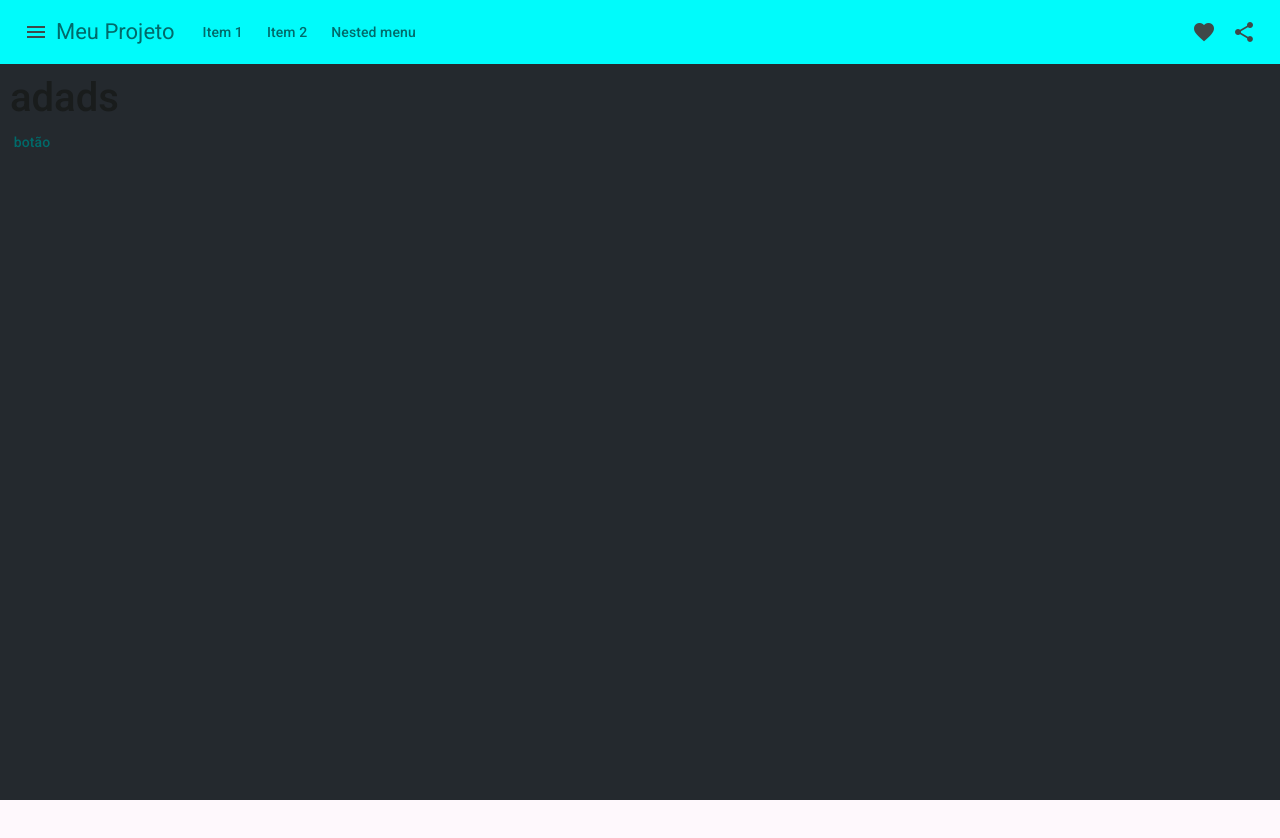
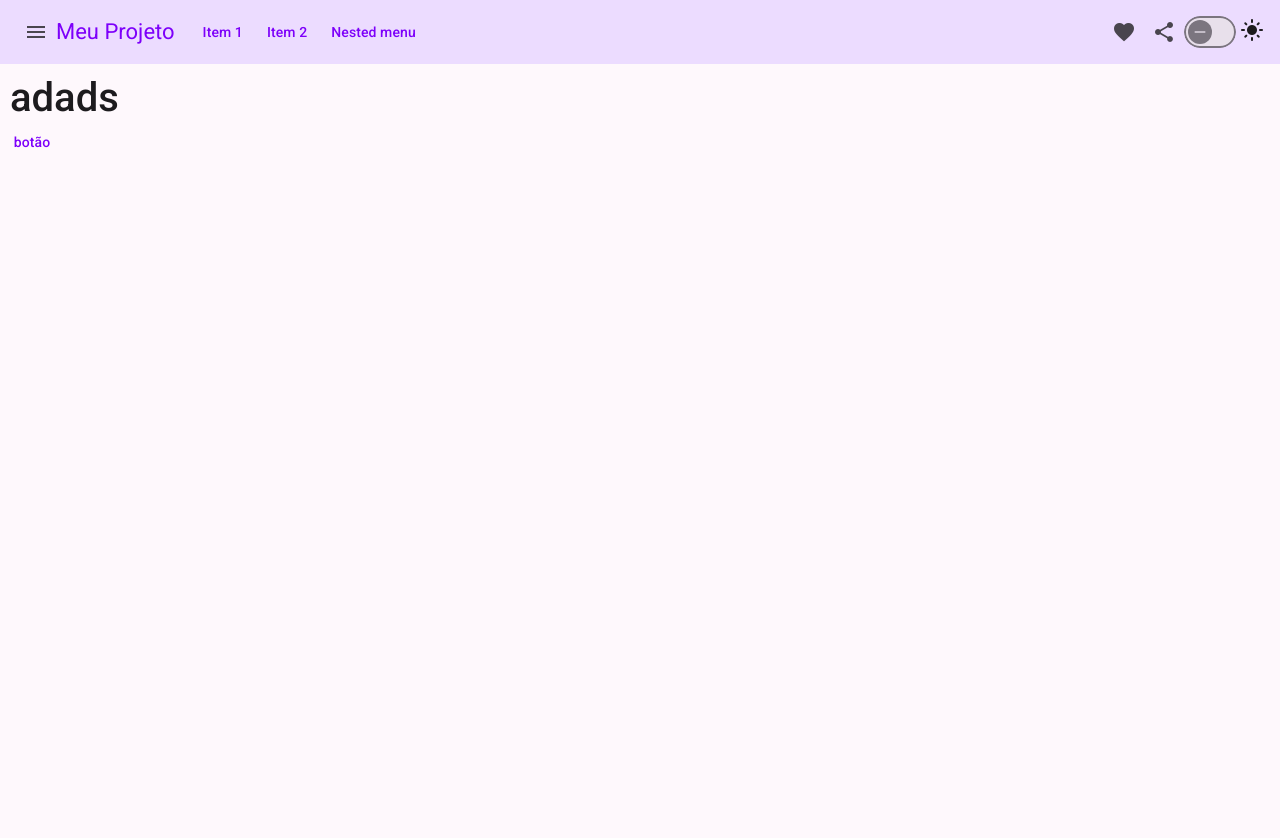
Before and after one commit to gerson-gs7/projeto-base-com-sidebar, an Angular app: page / in a window 1280 px wide. Shown: the top 838 px of the page. Built offline with nearby package versions, Linux system fonts and the light colour scheme.

Commit message:
feat: implementado switch para alterar entre tema claro e escuro

```diff
--- a/src/app/app.component.ts
+++ b/src/app/app.component.ts
@@ -6,7 +6,7 @@ import { ToolbarComponent } from './components/toolbar/toolbar.component';
   selector: 'app-root',
   imports: [RouterOutlet, ToolbarComponent],
   templateUrl: './app.component.html',
-  styleUrl: './app.component.scss'
+  styleUrl: './app.component.scss',
 })
 export class AppComponent {
   title = 'projeto-base-com-sidebar';
--- a/src/app/components/toolbar/toolbar.component.html
+++ b/src/app/components/toolbar/toolbar.component.html
@@ -52,4 +52,8 @@
   <button mat-icon-button class="example-icon" aria-label="Example icon-button with share icon">
     <mat-icon>share</mat-icon>
   </button>
+  <mat-slide-toggle [(ngModel)]="isChecked" (change)="switchTheme()">
+    <mat-icon *ngIf="isChecked">light</mat-icon>
+    <mat-icon *ngIf="!isChecked">light_mode</mat-icon>
+  </mat-slide-toggle>
 </mat-toolbar>
--- a/src/app/components/toolbar/toolbar.component.scss
+++ b/src/app/components/toolbar/toolbar.component.scss
@@ -1,4 +1,4 @@
-@use "@angular/material" as mat;
+@use '@angular/material' as mat;
 
 .example-spacer {
   flex: 1 1 auto;
--- a/src/app/components/toolbar/toolbar.component.ts
+++ b/src/app/components/toolbar/toolbar.component.ts
@@ -1,14 +1,43 @@
-import { Component } from '@angular/core';
-import { SharedModule } from '../../shared/shared.module';
-import { MatToolbarModule } from '@angular/material/toolbar';
+import { DOCUMENT } from '@angular/common';
+import { Component, inject, OnInit, Renderer2 } from '@angular/core';
+import { FormsModule, ReactiveFormsModule } from '@angular/forms';
 import { MatDividerModule } from '@angular/material/divider';
 import { MatMenuModule } from '@angular/material/menu';
+import { MatSlideToggleModule } from '@angular/material/slide-toggle';
+import { MatToolbarModule } from '@angular/material/toolbar';
+import { SharedModule } from '../../shared/shared.module';
 
 @Component({
   selector: 'app-toolbar',
   standalone: true,
-  imports: [SharedModule, MatToolbarModule, MatDividerModule, MatMenuModule],
+  imports: [
+    SharedModule,
+    MatToolbarModule,
+    MatDividerModule,
+    MatMenuModule,
+    MatSlideToggleModule,
+    FormsModule,
+    ReactiveFormsModule,
+  ],
   templateUrl: './toolbar.component.html',
   styleUrl: './toolbar.component.scss',
 })
-export class ToolbarComponent {}
+export class ToolbarComponent implements OnInit {
+  isChecked = false;
+  private renderer = inject(Renderer2);
+  private document = inject(DOCUMENT);
+
+  ngOnInit(): void {
+    console.log(this.isChecked);
+  }
+
+  switchTheme() {
+    console.log('mudou ' + this.isChecked);
+
+    if (this.isChecked) {
+      this.renderer.addClass(this.document.body, 'dark-mode');
+    } else {
+      this.renderer.removeClass(this.document.body, 'dark-mode');
+    }
+  }
+}
--- a/src/index.html
+++ b/src/index.html
@@ -1,15 +1,18 @@
 <!doctype html>
 <html lang="en">
-<head>
-  <meta charset="utf-8">
-  <title>Projeto Base</title>
-  <base href="/">
-  <meta name="viewport" content="width=device-width, initial-scale=1">
-  <link rel="icon" type="image/x-icon" href="favicon.ico">
-  <link href="https://fonts.googleapis.com/css2?family=Roboto:wght@300;400;500&display=swap" rel="stylesheet">
-  <link href="https://fonts.googleapis.com/icon?family=Material+Icons" rel="stylesheet">
-</head>
-<body class="mat-typography dark-mode">
-  <app-root></app-root>
-</body>
+  <head>
+    <meta charset="utf-8" />
+    <title>Projeto Base</title>
+    <base href="/" />
+    <meta name="viewport" content="width=device-width, initial-scale=1" />
+    <link rel="icon" type="image/x-icon" href="favicon.ico" />
+    <link
+      href="https://fonts.googleapis.com/css2?family=Roboto:wght@300;400;500&display=swap"
+      rel="stylesheet"
+    />
+    <link href="https://fonts.googleapis.com/icon?family=Material+Icons" rel="stylesheet" />
+  </head>
+  <body class="mat-typography">
+    <app-root></app-root>
+  </body>
 </html>
--- a/src/styles.scss
+++ b/src/styles.scss
@@ -1,4 +1,4 @@
-@use "@angular/material" as mat;
+@use '@angular/material' as mat;
 
 html {
   @include mat.theme(
@@ -22,7 +22,7 @@ html {
     (
       color: mat.$cyan-palette,
     ),
-    $overrides: ("background": #24292e)
+    $overrides: ('background': #24292e)
   );
   @include mat.toolbar-overrides(
     (
@@ -41,5 +41,5 @@ body {
 
 body {
   margin: 0;
-  font-family: Roboto, "Helvetica Neue", sans-serif;
+  font-family: Roboto, 'Helvetica Neue', sans-serif;
 }
```
Also changed, not shown: src/app/shared/shared.module.ts (+3 -7 lines).
